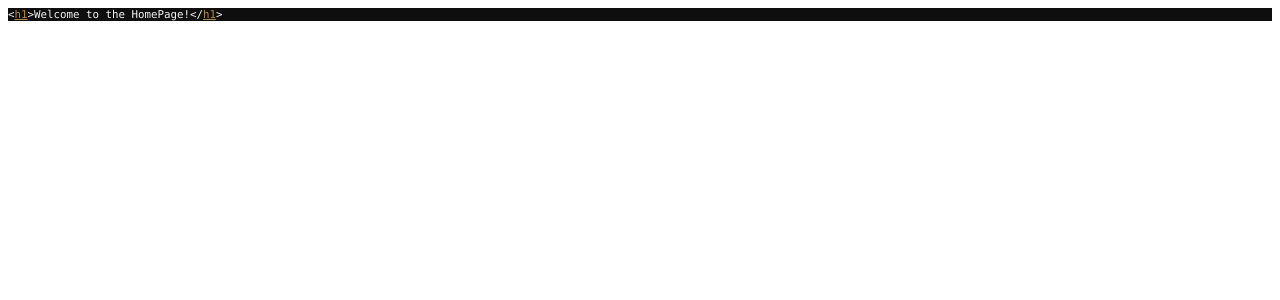
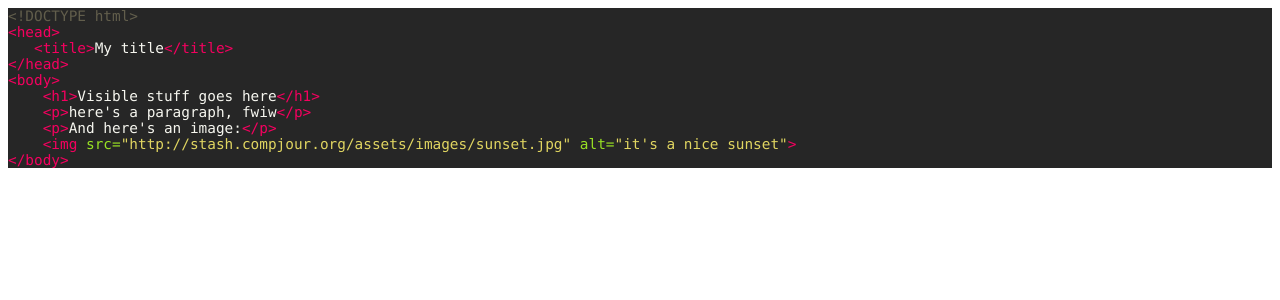
Before and after one commit to KrisMcChes/voting_app, a Flask app: template app/templates/home.html in a window 1280 px wide. Shown: the top 300 px of the page. Run offline with Flask 2, Linux system fonts and the light colour scheme; the template is opened without the code that fills it, so the values that code supplies are empty.

Commit message:
figured out basic html and CDD with flask

```diff
--- a/app/main.py
+++ b/app/main.py
@@ -1,7 +1,19 @@
-from flask import Flask, render_template
-app = Flask(__name__,
-            template_folder="templates")
+from flask import Flask
+app = Flask(__name__)
 
-@app.route("/")
-def home():
-    return render_template("home.html")
+@app.route('/')
+def homepage():
+    return """
+<!DOCTYPE html>
+<head>
+   <title>My title</title>
+   <link rel="stylesheet" href="http://stash.compjour.org/assets/css/foundation.css">
+</head>
+<body style="width: 880px; margin: auto;">
+    <h1>Voting App Homepage</h1>
+    <p>Login:</p>
+</body>
+"""
+
+if __name__ == '__main__':
+    app.run(debug=True, use_reloader=True)
--- a/app/templates/home.html
+++ b/app/templates/home.html
@@ -7,12 +7,26 @@
   <meta name="Generator" content="Cocoa HTML Writer">
   <meta name="CocoaVersion" content="1894.6">
   <style type="text/css">
-    p.p1 {margin: 0.0px 0.0px 0.0px 0.0px; font: 10.8px Monaco; color: #f4f4f4; -webkit-text-stroke: #f4f4f4; background-color: #0e0e0e}
+    p.p1 {margin: 0.0px 0.0px 0.0px 0.0px; line-height: 21.0px; font: 14.4px Menlo; color: #625e4c; -webkit-text-stroke: #625e4c; background-color: #262626}
+    p.p2 {margin: 0.0px 0.0px 0.0px 0.0px; line-height: 21.0px; font: 14.4px Menlo; color: #f4005f; -webkit-text-stroke: #f4005f; background-color: #262626}
+    p.p3 {margin: 0.0px 0.0px 0.0px 0.0px; line-height: 21.0px; font: 14.4px Menlo; color: #f6f6ef; -webkit-text-stroke: #f6f6ef; background-color: #262626}
+    p.p4 {margin: 0.0px 0.0px 0.0px 0.0px; line-height: 21.0px; font: 14.4px Menlo; color: #e0d561; -webkit-text-stroke: #e0d561; background-color: #262626}
     span.s1 {font-kerning: none}
-    span.s2 {text-decoration: underline ; font-kerning: none; color: #b38745; -webkit-text-stroke: 0px #b38745}
+    span.s2 {font-kerning: none; color: #f6f6ef; -webkit-text-stroke: 0px #f6f6ef}
+    span.s3 {font-kerning: none; color: #f4005f; -webkit-text-stroke: 0px #f4005f}
+    span.s4 {font-kerning: none; color: #98e024; -webkit-text-stroke: 0px #98e024}
   </style>
 </head>
 <body>
-<p class="p1"><span class="s1">&lt;<a href="http://december.com/html/4/element/h1.html"><span class="s2">h1</span></a>&gt;Welcome to the HomePage!&lt;/<a href="http://december.com/html/4/element/h1.html"><span class="s2">h1</span></a>&gt;</span></p>
+<p class="p1"><span class="s1">&lt;!DOCTYPE html&gt;</span></p>
+<p class="p2"><span class="s1">&lt;head&gt;</span></p>
+<p class="p2"><span class="s2"><span class="Apple-converted-space">   </span></span><span class="s1">&lt;title&gt;</span><span class="s2">My title</span><span class="s1">&lt;/title&gt;</span></p>
+<p class="p2"><span class="s1">&lt;/head&gt;</span></p>
+<p class="p2"><span class="s1">&lt;body&gt;</span><span class="s2"> <span class="Apple-converted-space"> </span></span></p>
+<p class="p3"><span class="s1"><span class="Apple-converted-space">    </span></span><span class="s3">&lt;h1&gt;</span><span class="s1">Visible stuff goes here</span><span class="s3">&lt;/h1&gt;</span></p>
+<p class="p3"><span class="s1"><span class="Apple-converted-space">    </span></span><span class="s3">&lt;p&gt;</span><span class="s1">here's a paragraph, fwiw</span><span class="s3">&lt;/p&gt;</span></p>
+<p class="p3"><span class="s1"><span class="Apple-converted-space">    </span></span><span class="s3">&lt;p&gt;</span><span class="s1">And here's an image:</span><span class="s3">&lt;/p&gt;</span></p>
+<p class="p4"><span class="s2"><span class="Apple-converted-space">    </span></span><span class="s3">&lt;img</span><span class="s2"> </span><span class="s4">src=</span><span class="s1">"http://stash.compjour.org/assets/images/sunset.jpg"</span><span class="s2"> </span><span class="s4">alt=</span><span class="s1">"it's a nice sunset"</span><span class="s3">&gt;</span></p>
+<p class="p2"><span class="s1">&lt;/body&gt;</span></p>
 </body>
 </html>
```
